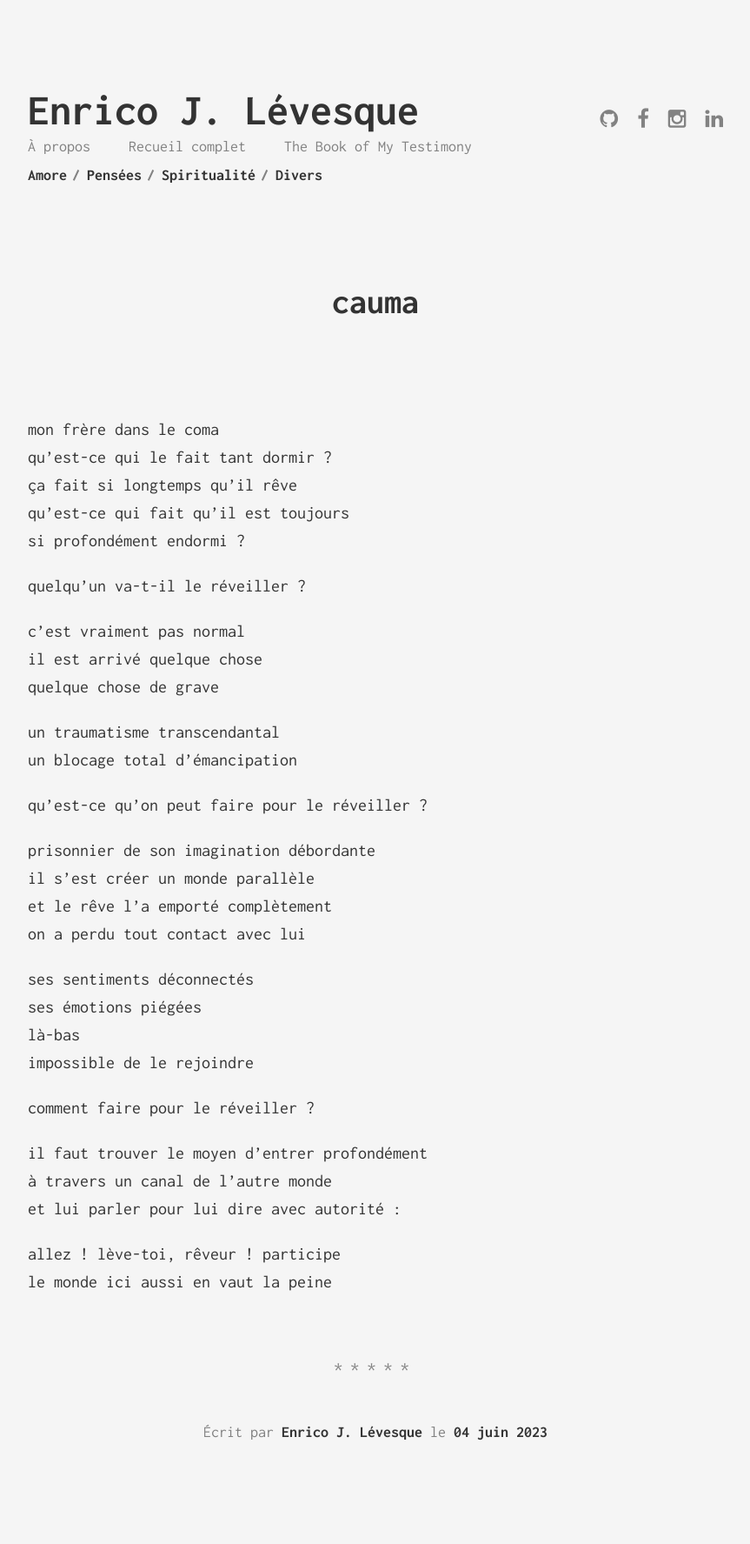
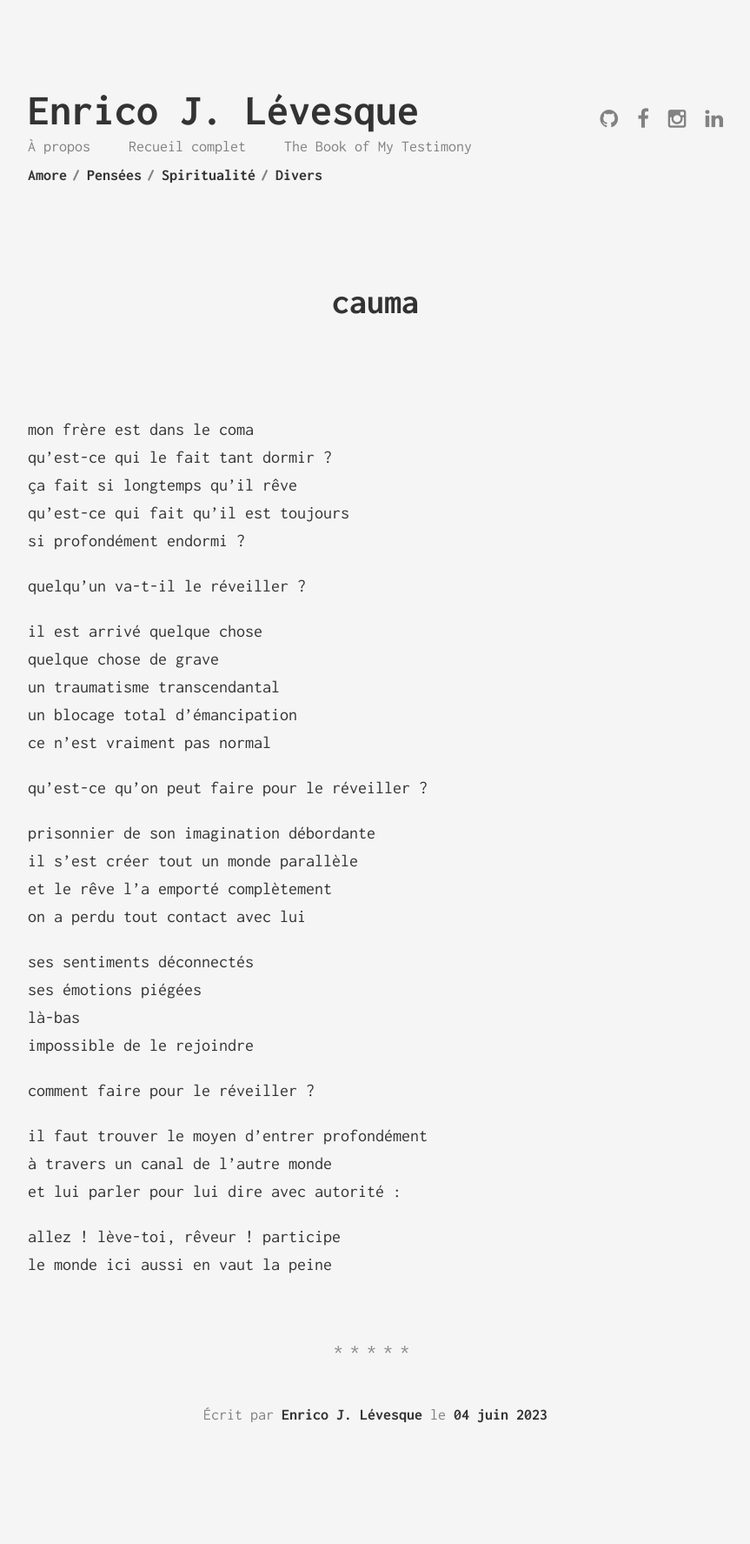
Before and after one commit to enricoJL/enricojl.github.io, a Jekyll site: the page built from _posts/2023-06-04-cauma.md, in a window 1280 px wide. Shown: the whole page at 87% size, without its empty margins (208-1071 px from the left). Built offline with Jekyll 4.4.1, drawn with Linux system fonts in a browser that asks for light colours.

Commit message:
smal fix

```diff
--- a/_posts/2023-06-04-cauma.md
+++ b/_posts/2023-06-04-cauma.md
@@ -6,7 +6,7 @@ categories: "divers"
 published: true
 ---
 
-mon frère dans le coma
+mon frère est dans le coma
 qu'est-ce qui le fait tant dormir ?
 ça fait si longtemps qu'il rêve
 qu'est-ce qui fait qu'il est toujours
@@ -14,17 +14,16 @@ si profondément endormi ?
 
 quelqu'un va-t-il le réveiller ?
 
-c'est vraiment pas normal
 il est arrivé quelque chose
 quelque chose de grave
-
 un traumatisme transcendantal
 un blocage total d'émancipation
+ce n'est vraiment pas normal
 
 qu'est-ce qu'on peut faire pour le réveiller ?
 
 prisonnier de son imagination débordante
-il s'est créer un monde parallèle
+il s'est créer tout un monde parallèle
 et le rêve l'a emporté complètement
 on a perdu tout contact avec lui
 
```
